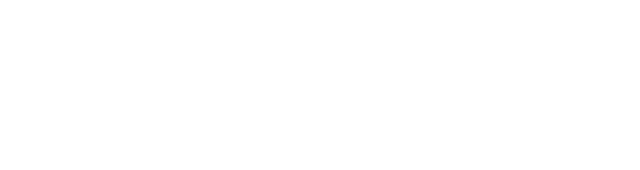
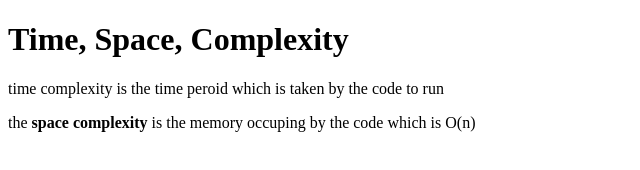
Before and after one commit to acciojob/time-and-space-complexity-alicoder123411, a website: page main.html in a window 1280 px wide. Shown: the whole page, without its empty margins (0-640 px from the left). Drawn offline with Linux system fonts and the light colour scheme.

Commit message:
created a submission

```diff
--- a/main.html
+++ b/main.html
@@ -7,6 +7,9 @@
 </head>
 
 <body>
+	<h1>Time, Space, Complexity</h1>
+	<p>time complexity is the time peroid which is taken by the code to run </p>
+	<p>the <b>space complexity</b> is the memory occuping by the code which is O(n)</p>
 	<!-- the entire body must be written by student -->
     <script type="text/javascript" src="./script.js">
 </script>
```
